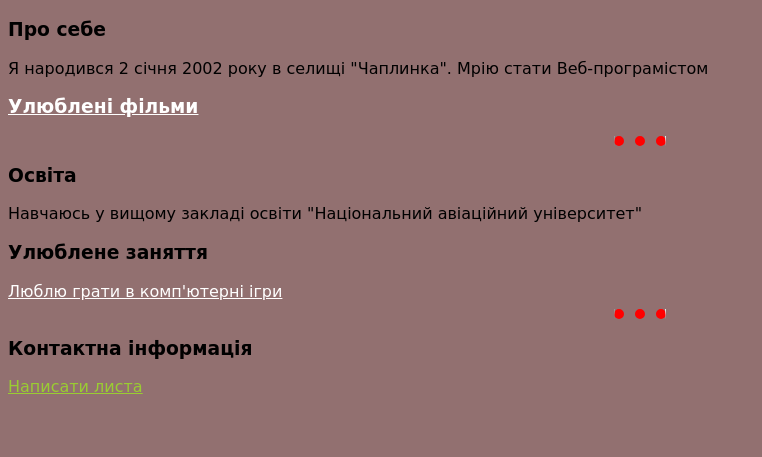
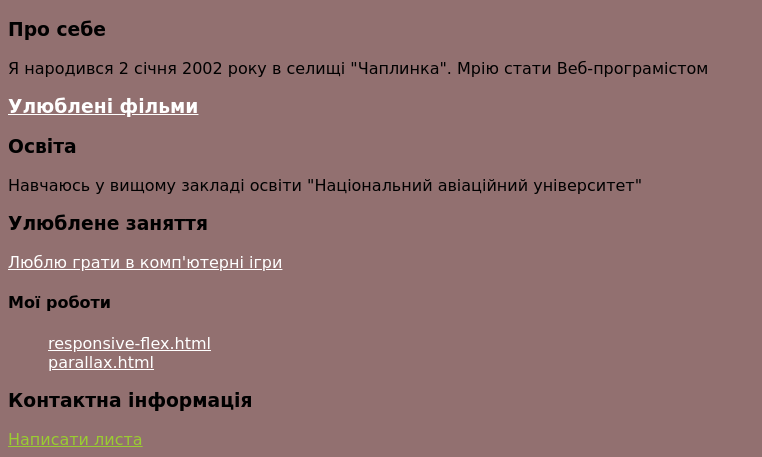
Before and after one commit to Alex-naumov021/HTML-Personal-Site., a plain HTML site: page index.html in a window 1280 px wide. Shown: the part 394-851 px from the top of the page, without its empty margins (0-762 px from the left). Before the commit the page ends 800 px from the top, so only its background shows below. Drawn offline with Linux system fonts and the light colour scheme; a web font is replaced by a local one.

Commit message:
Update index.html

```diff
--- a/index.html
+++ b/index.html
@@ -12,34 +12,68 @@
     <title>Document</title>
   </head>
   <body>
+    <header class="header">
+      <div class="container">
         <!--  photo -->
         <img
           src="./images/IMG-fbc19b1311e102848ef8e2ea081c0d2a-V.jpg"
           alt="photo"
           class="photo"
         />
+        <h1>Олексій Наумов</h1>
+      </div>
+    </header>
+    <main>
+      <section class="content">
+        <div class="container">
+          <div class="content-inner">
+            <div class="content-item">
               <!-- about me-->
-    <h1>Олексій Наумов</h1>
+
               <h3>Про себе</h3>
               <p>
                 Я народився 2 січня 2002 року в селищі "Чаплинка". Мрію стати
                 Веб-програмістом
               </p>
+            </div>
+            <div class="content-item">
               <!--  favotite film -->
-    <h3><a href="./html/MyFavoutiteFilms.html">Улюблені фільми</a></h3>
 
+              <h3><a href="./MyFavoutiteFilms.html">Улюблені фільми</a></h3>
+            </div>
+            <div class="content-item">
               <!--  education -->
-    <hr class="toch" align="center" />
+
               <h3>Освіта</h3>
               <p>
-      Навчаюсь у вищому закладі освіти "Національний авіаційний університет"
+                Навчаюсь у вищому закладі освіти "Національний авіаційний
+                університет"
               </p>
+            </div>
+            <div class="content-item">
               <!--  favorite activities -->
+
               <h3>Улюблене заняття</h3>
-    <a href="./html/MyFavouriteGame.html">Люблю грати в комп'ютерні ігри</a>
+              <a href="./MyFavouriteGame.html"
+                >Люблю грати в комп'ютерні ігри</a
+              >
+            </div>
+          </div>
+          <div class="my-work">
+            <h4 class="my-work__title">Мої роботи</h4>
+            <ul style="list-style: none">
+              <li><a href="./responsive-flex.html">responsive-flex.html</a></li>
+              <li><a href="./parallax.html">parallax.html</a></li>
+            </ul>
+          </div>
+        </div>
+      </section>
+    </main>
+    <footer class="footer">
       <!--  Contact Information -->
-    <hr class="toch" align="center" />
+
       <h3>Контактна інформація</h3>
-    <a href="./html/Contact.html" class="contact-link">Написати листа</a>
+      <a href="./Contact.html" class="contact-link">Написати листа</a>
+    </footer>
   </body>
 </html>
```
Lines whose indentation alone changed are shown as unchanged.
